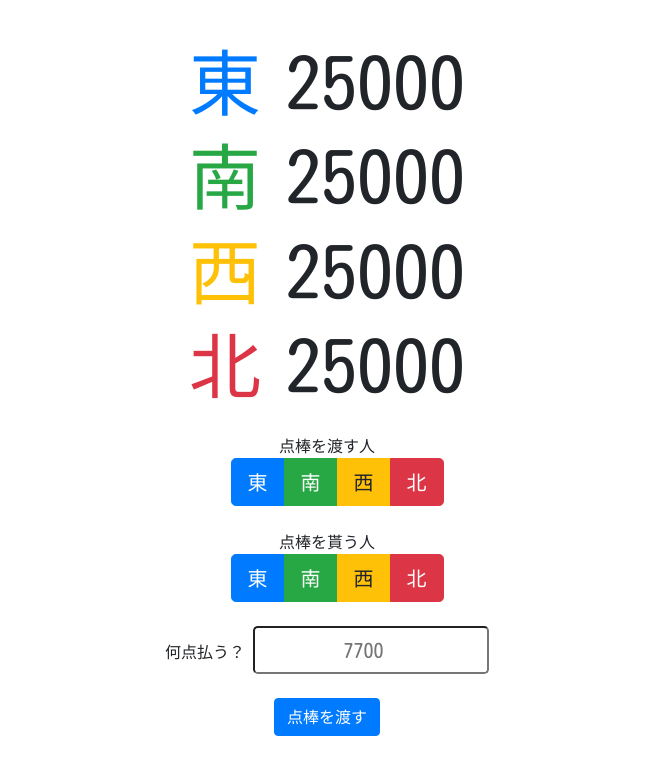
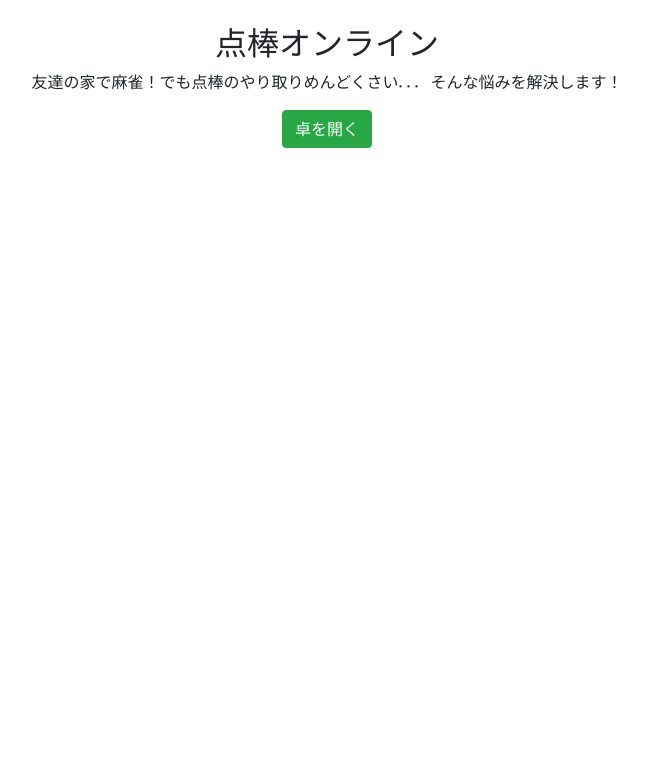
Before and after one commit to Siroyan/tenbo-online, a plain HTML site: page contents/index.html in a window 1280 px wide. Shown: the whole page, without its empty margins (313-960 px from the left). Drawn offline with nearby package versions, Linux system fonts and the light colour scheme.

Commit message:
[add] first page

```diff
--- a/contents/index.html
+++ b/contents/index.html
@@ -14,71 +14,20 @@
         <!-- Font -->
         <link href="https://fonts.googleapis.com/css2?family=Kosugi+Maru&display=swap" rel="stylesheet">
 
-        <title>Hello, world!</title>
+        <title>tenbo-online</title>
     </head>
     <body>
         <div class="container p-4">
-            <!-- 点数表示エリア -->
-            <div class="py-3 text-center">
-                <div class="zyanshi mb-2">
-                    <span class="display-3 pr-4 text-primary">東</span><span class="display-3 tenbo" id="e">25000</span>
-                </div>
-                <div class="zyanshi mb-2">
-                    <span class="display-3 pr-4 text-success">南</span><span class="display-3 tenbo" id="s">25000</span>
-                </div>
-                <div class="zyanshi mb-2">
-                    <span class="display-3 pr-4 text-warning">西</span><span class="display-3 tenbo" id="w">25000</span>
-                </div>
-                <div class="zyanshi mb-2">
-                    <span class="display-3 pr-4 text-danger">北</span><span class="display-3 tenbo" id="n">25000</span>
-                </div>
+            <div class="text-center mb-2">
+                <span class="h2">点棒オンライン</span>
+                <p class="mt-2">
+                    友達の家で麻雀！でも点棒のやり取りめんどくさい...
+                    そんな悩みを解決します！
+                </p>
             </div>
-            <!-- 点数やりとりエリア -->
             <div class="text-center">
-                <form>
-                    <!-- 点棒を渡す側のラジオボタン -->
-                    <div class="text-center">点棒を渡す人</div>
-                    <div class="form-check btn-group btn-group-toggle mb-4" data-toggle="buttons">
-                        <label class="btn btn-primary btn-lg">
-                            <input type="radio" class="form-check-input" name="transfer" id="option1" autocomplete="off"> 東
-                        </label>
-                        <label class="btn btn-success btn-lg">
-                            <input type="radio" class="form-check-input" name="transfer" id="option2" autocomplete="off"> 南
-                        </label>
-                        <label class="btn btn-warning btn-lg">
-                            <input type="radio" class="form-check-input" name="transfer" id="option3" autocomplete="off"> 西
-                        </label>
-                        <label class="btn btn-danger btn-lg">
-                            <input type="radio" class="form-check-input" name="transfer" id="option3" autocomplete="off"> 北
-                        </label>
-                    </div>
-
-                    <!-- 点棒をもらう側のラジオボタン -->
-                    <div>
-                        点棒を貰う人
-                    </div>
-                    <div class="form-check btn-group btn-group-toggle mb-4" data-toggle="buttons">
-                        <label class="btn btn-primary btn-lg">
-                            <input type="radio" class="form-check-input" name="receiver" id="option1" autocomplete="off"> 東
-                        </label>
-                        <label class="btn btn-success btn-lg">
-                            <input type="radio" class="form-check-input" name="receiver" id="option2" autocomplete="off"> 南
-                        </label>
-                        <label class="btn btn-warning btn-lg">
-                            <input type="radio" class="form-check-input" name="receiver" id="option3" autocomplete="off"> 西
-                        </label>
-                        <label class="btn btn-danger btn-lg">
-                            <input type="radio" class="form-check-input" name="receiver" id="option3" autocomplete="off"> 北
-                        </label>
-                    </div>
-
-                    <!-- 点数 -->
-                    <div class="form-group mb-4">
-                        <label for="tenboValue">何点払う？</label>
-                        <input type="number" class="form-control-lg text-center" id="tenboValue" placeholder="7700">
-                    </div>
-
-                    <button type="submit" class="btn btn-primary">点棒を渡す</button>
+                <form action="https://imjvr2oxe1.execute-api.ap-northeast-1.amazonaws.com/dev/taku" method="POST">
+                    <button class="btn btn-success">卓を開く</button>
                 </form>
             </div>
         </div>
```
Also changed, not shown: contents/taku.html (added, +95 -0 lines).
